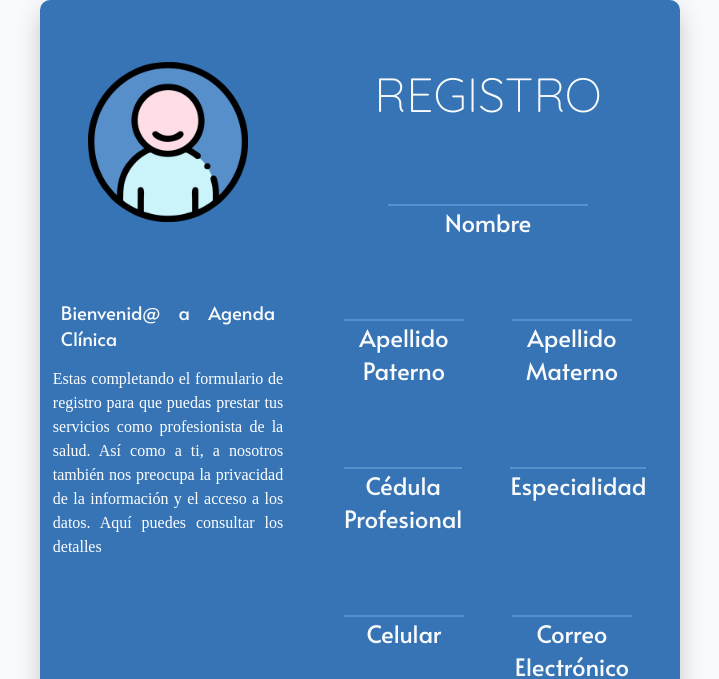
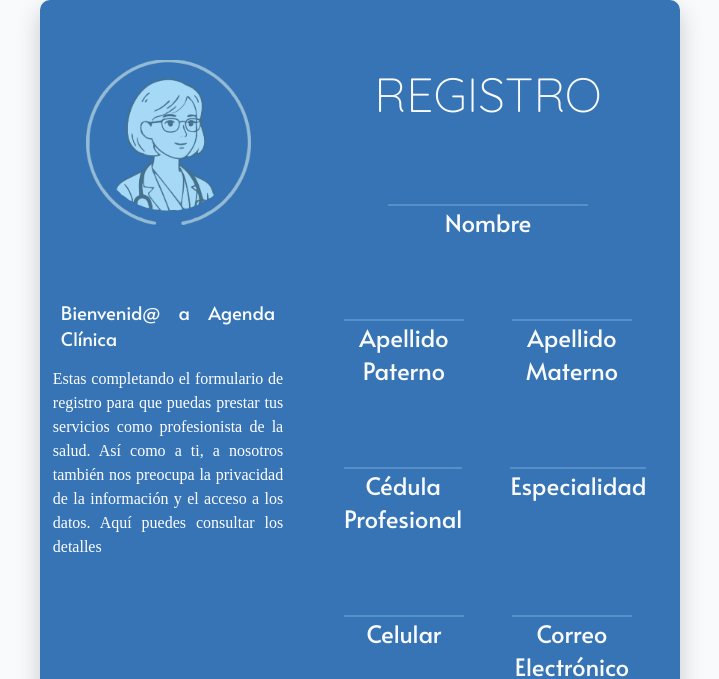
Before and after one commit to Azpil01/miDoc, a website: page public/register-prof.html in a window 1280 px wide. Shown: the top 679 px of the page, without its empty margins (280-999 px from the left). Drawn offline with Linux system fonts and the light colour scheme; some packages are replaced by stand-ins of ours; a script that the page names is missing; a web font is replaced by a local one.

Commit message:
feat. Change the icons in the registration forms

```diff
--- a/public/register-prof.html
+++ b/public/register-prof.html
@@ -17,7 +17,7 @@
     <div class="form-container">
         <div class="left-panel-registration-form">
             <div class="icono">
-                <img src="images/iconoPerfilFondoAzul.png" alt="" class="icono-perfil">
+                <img src="images/iconoPerfilDra.png" alt="" class="icono-perfil">
             </div>
             <div class="mensaje-bienvenida">
                 <h3>Bienvenid@ a Agenda Clínica</h3>
--- a/public/styles-registro-prof.css
+++ b/public/styles-registro-prof.css
@@ -78,8 +78,8 @@ body {
 }
 
 .icono-perfil {
-  width: 160px;
-  height: 160px;
+  width: 165px;
+  height: 165px;
   object-fit: cover;
 }
 
--- a/public/styles-registro.css
+++ b/public/styles-registro.css
@@ -79,7 +79,7 @@ body {
 
 .icono-perfil {
   width: 160px;
-  height: 160px;
+  height: 163px;
   object-fit: cover;
 }
 
```
Also changed, not shown: public/register.html (+1 -1 lines), public/images/Gemini_Generated_Image_9rz8cn9rz8cn9rz8.jpg (added), public/images/Gemini_Generated_Image_owlxk2owlxk2owlx.jpg (added), public/images/iconoPerfil1.png (added), public/images/iconoPerfilDra.png (added).
